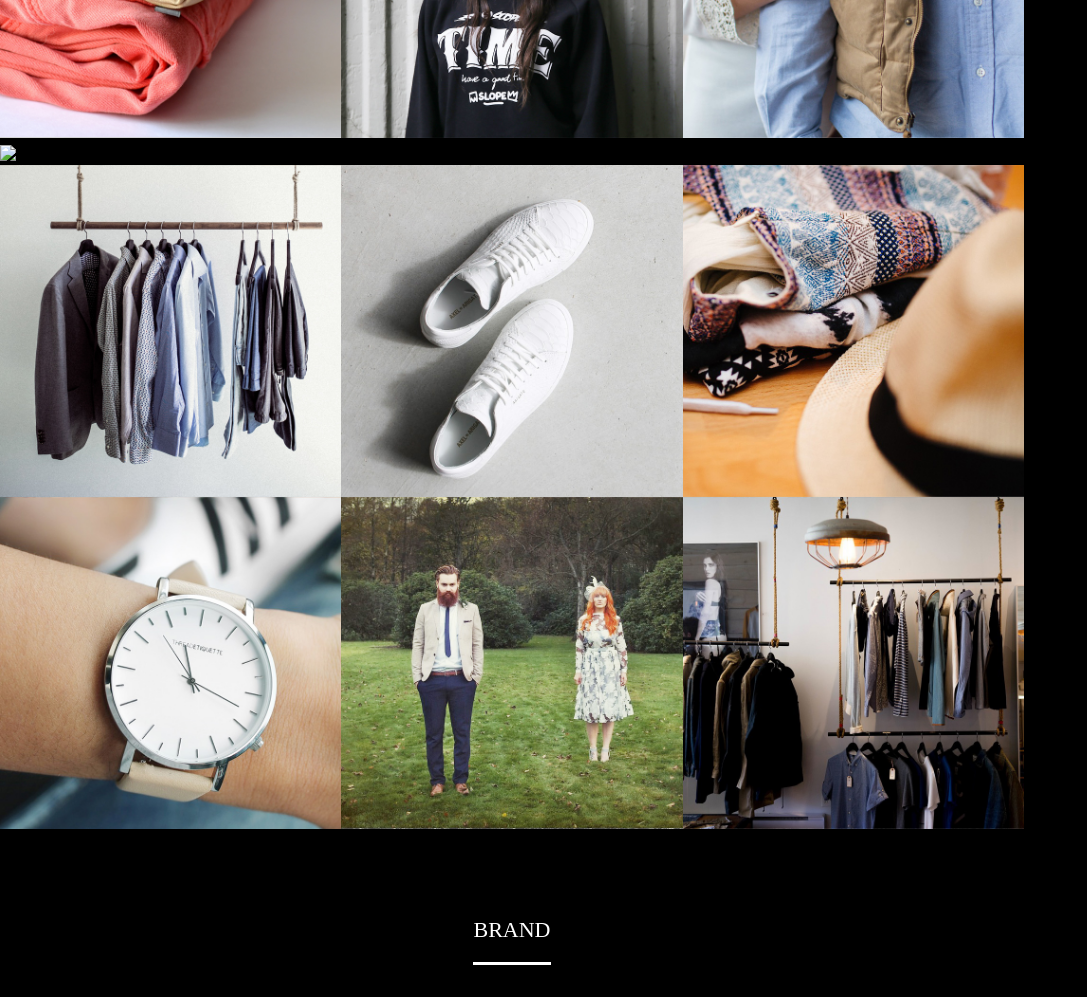
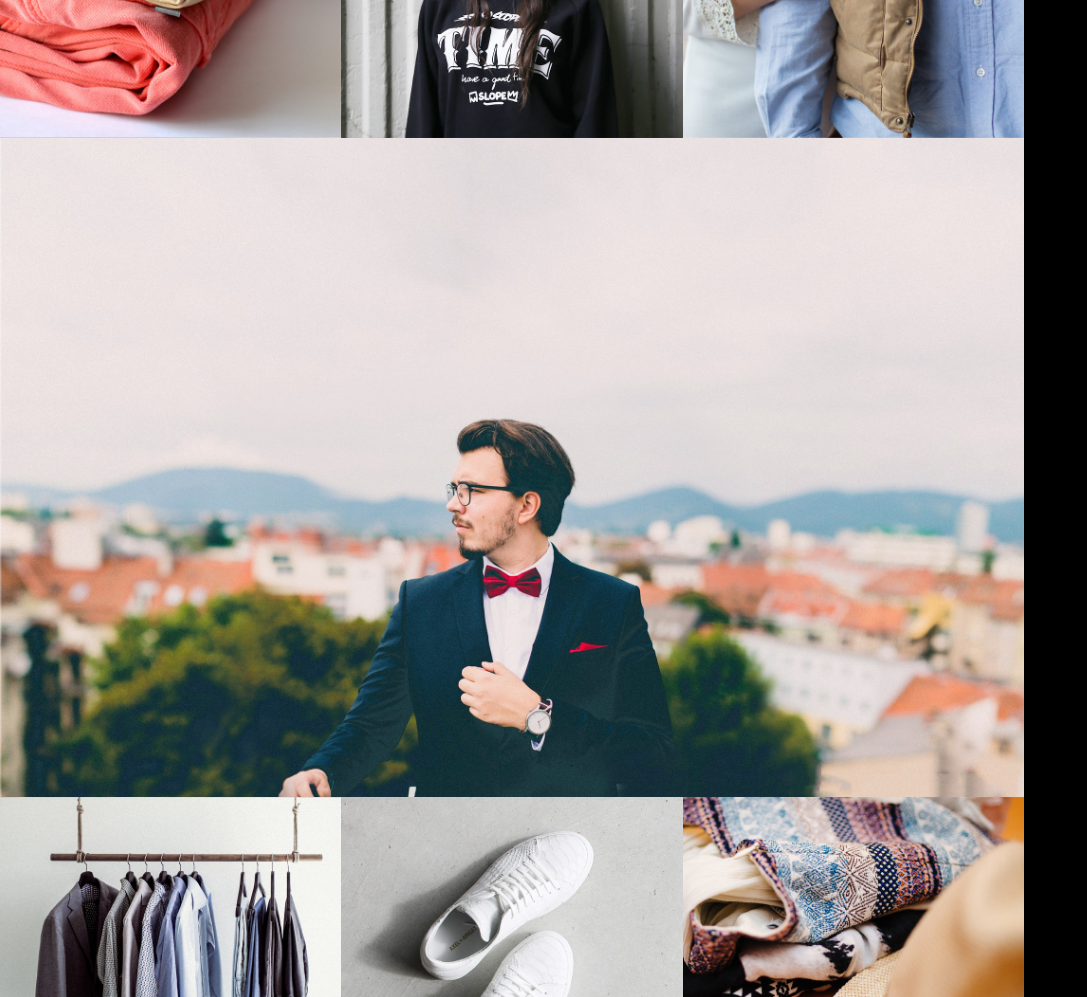
Before and after one commit to Satokoooo/sample04, a plain HTML site: page index.html in a window 1280 px wide. Shown: the part 1640-2637 px from the top of the page, without its empty margins (0-1087 px from the left). Drawn offline with Linux system fonts and the light colour scheme; files whose address does not match are found by name.

Commit message:
Update index.html

```diff
--- a/index.html
+++ b/index.html
@@ -61,7 +61,7 @@
               <li><img src="tools/images/photo04.jpg"></li>
               <li><img src="tools/images/photo05.jpg"></li>
               <li><img src="tools/images/photo06.jpg"></li>
-              <li class="message-imageBig"><img src="../4th/tools/images/photo07.jpg"></li>
+              <li class="message-imageBig"><img src="tools/images/photo07.jpg"></li>
               <li><img src="tools/images/photo08.jpg"></li>
               <li><img src="tools/images/photo09.jpg"></li>
               <li><img src="tools/images/photo10.jpg"></li>
```
